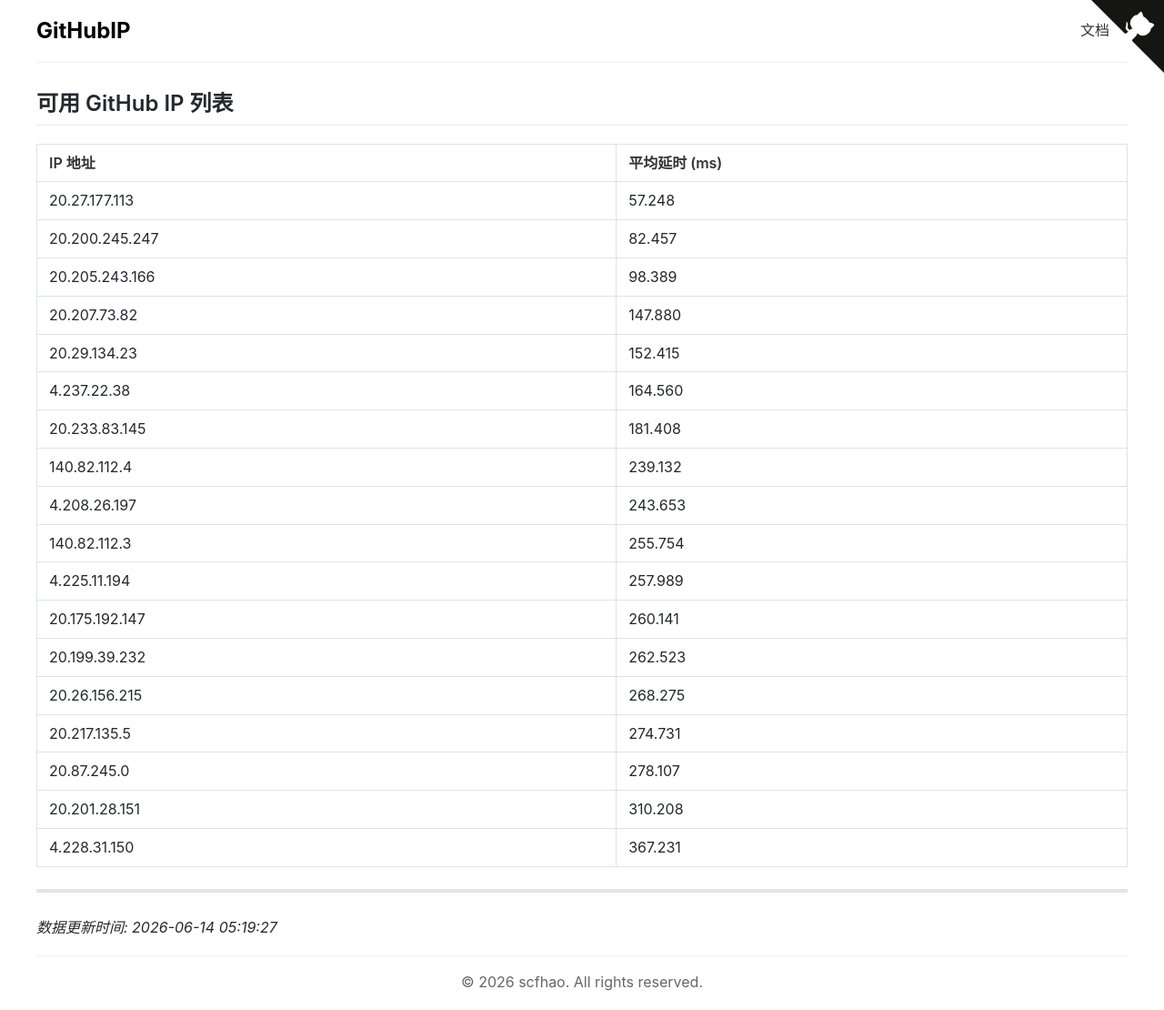
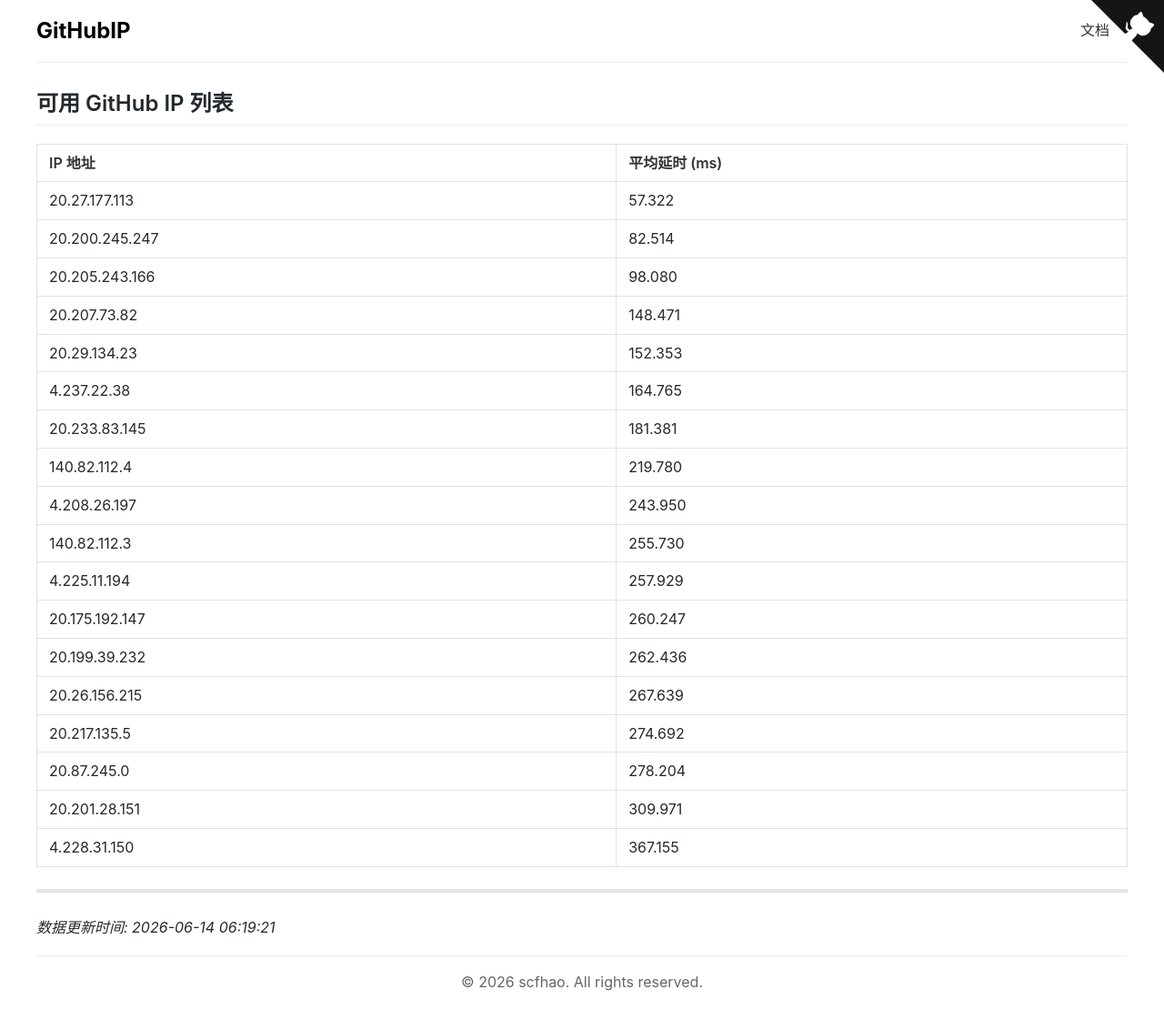
Before and after one commit to scfhao/GitHubIP, a Jekyll site: the page built from index.md, in a window 1280 px wide. Shown: the whole page at 91% size. Built offline with Jekyll 4.4.1, drawn with Linux system fonts in a browser that asks for light colours.

Commit message:
自动脚本执行 - 2026-06-14 06:19:21

```diff
--- a/index.md
+++ b/index.md
@@ -1,32 +1,32 @@
 ---
 layout: home
 title: GitHub IP 列表
-date: 2026-06-14 05:19:27
+date: 2026-06-14 06:19:21
 ---
 
 ## 可用 GitHub IP 列表
 
 | IP 地址 | 平均延时 (ms) |
 |---------|--------------|
-| 20.27.177.113 | 57.248 |
-| 20.200.245.247 | 82.457 |
-| 20.205.243.166 | 98.389 |
-| 20.207.73.82 | 147.880 |
-| 20.29.134.23 | 152.415 |
-| 4.237.22.38 | 164.560 |
-| 20.233.83.145 | 181.408 |
-| 140.82.112.4 | 239.132 |
-| 4.208.26.197 | 243.653 |
-| 140.82.112.3 | 255.754 |
-| 4.225.11.194 | 257.989 |
-| 20.175.192.147 | 260.141 |
-| 20.199.39.232 | 262.523 |
-| 20.26.156.215 | 268.275 |
-| 20.217.135.5 | 274.731 |
-| 20.87.245.0 | 278.107 |
-| 20.201.28.151 | 310.208 |
-| 4.228.31.150 | 367.231 |
+| 20.27.177.113 | 57.322 |
+| 20.200.245.247 | 82.514 |
+| 20.205.243.166 | 98.080 |
+| 20.207.73.82 | 148.471 |
+| 20.29.134.23 | 152.353 |
+| 4.237.22.38 | 164.765 |
+| 20.233.83.145 | 181.381 |
+| 140.82.112.4 | 219.780 |
+| 4.208.26.197 | 243.950 |
+| 140.82.112.3 | 255.730 |
+| 4.225.11.194 | 257.929 |
+| 20.175.192.147 | 260.247 |
+| 20.199.39.232 | 262.436 |
+| 20.26.156.215 | 267.639 |
+| 20.217.135.5 | 274.692 |
+| 20.87.245.0 | 278.204 |
+| 20.201.28.151 | 309.971 |
+| 4.228.31.150 | 367.155 |
 
 ---
 
-*数据更新时间: 2026-06-14 05:19:27*
+*数据更新时间: 2026-06-14 06:19:21*
```
